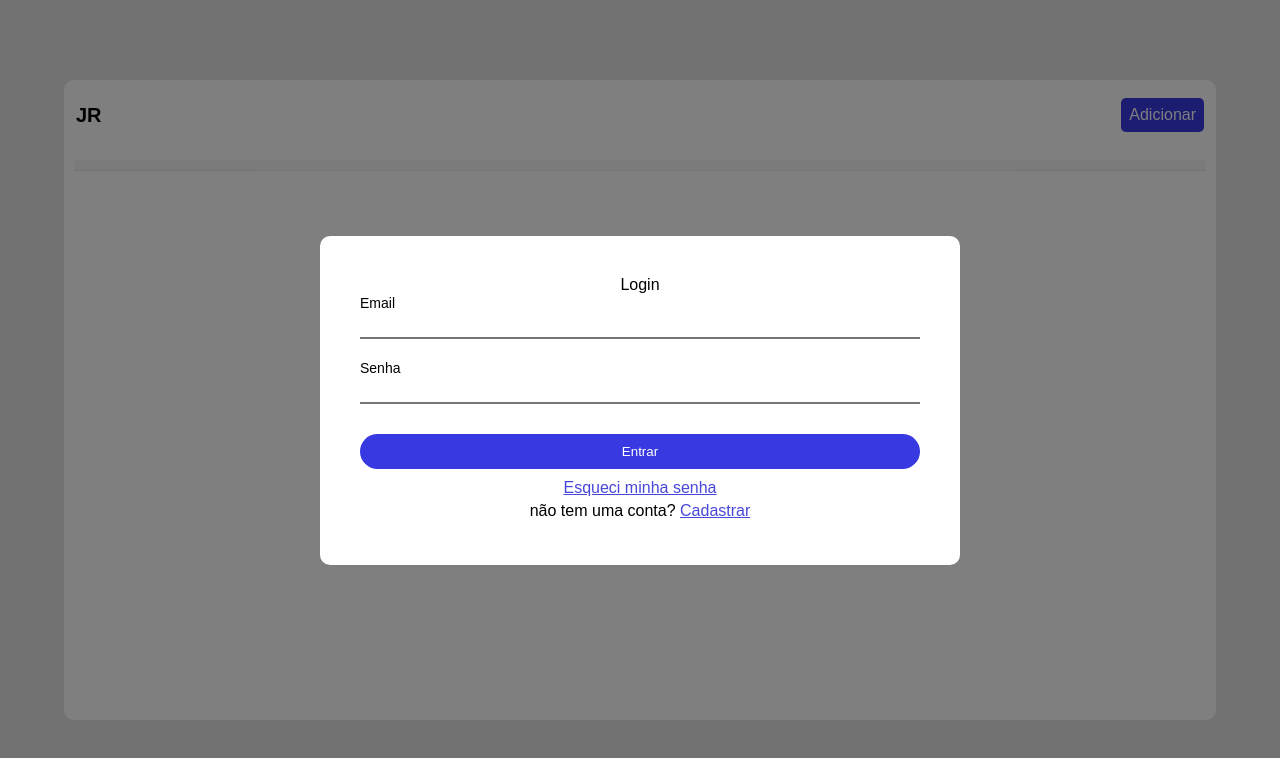
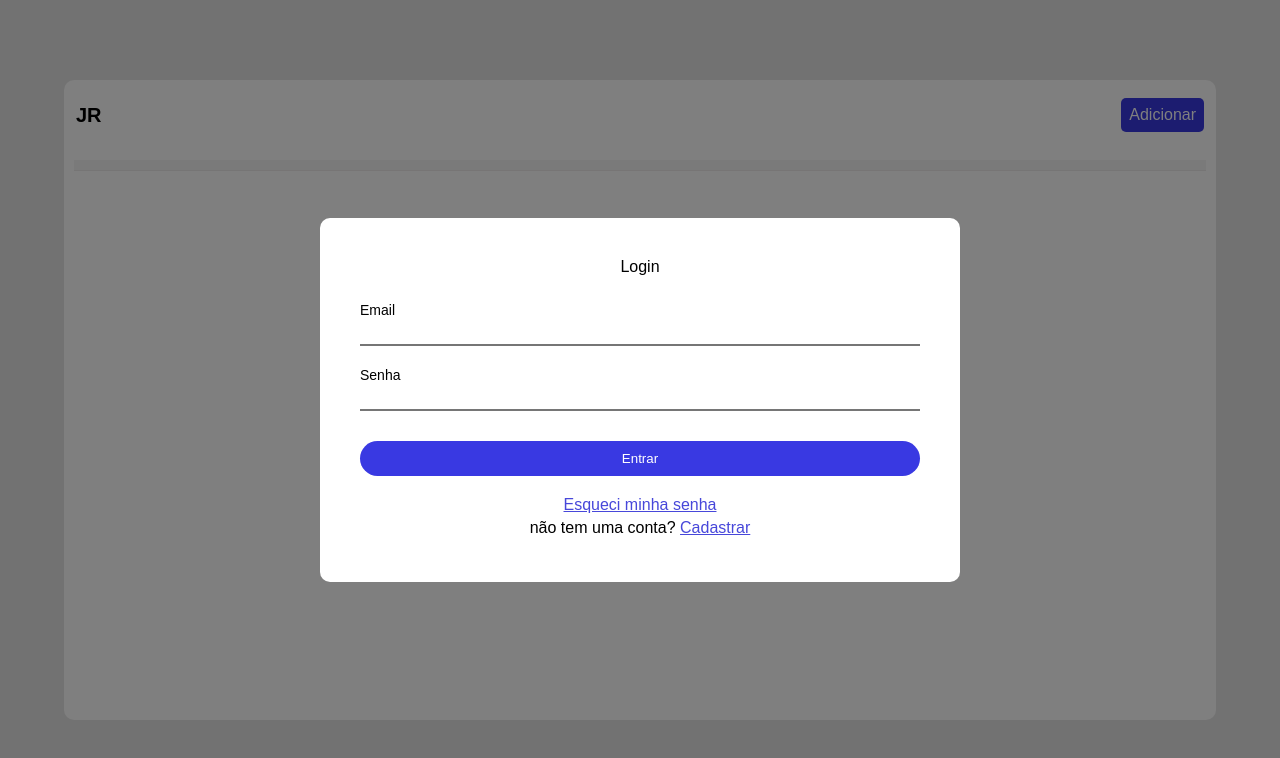
Before and after one commit to helersonjunior/send, a plain HTML site: page index.html in a window 1280 px wide. Both pictures are taken after a click on the element "JR". Drawn offline with Linux system fonts and the light colour scheme; no server answers.

Commit message:
modal.css

```diff
--- a/assets/css/modal.css
+++ b/assets/css/modal.css
@@ -37,7 +37,7 @@
 .modal-container-2 #title{
     align-self: center;
 }
-.modal-container-2 form{
+.modal-container-2 .form{
     margin-top: 25px;
     margin-bottom: 10px;
 }
```
